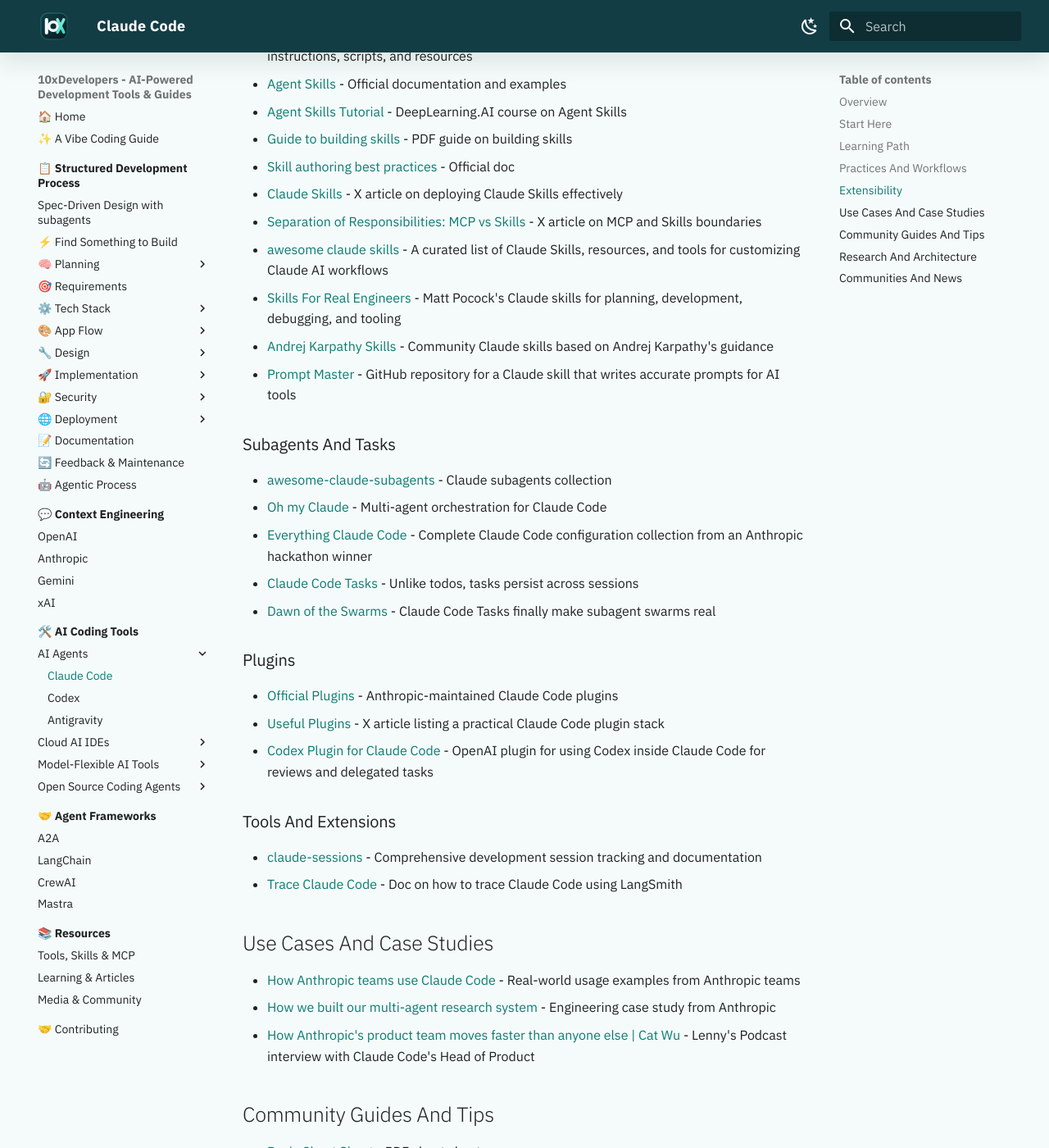
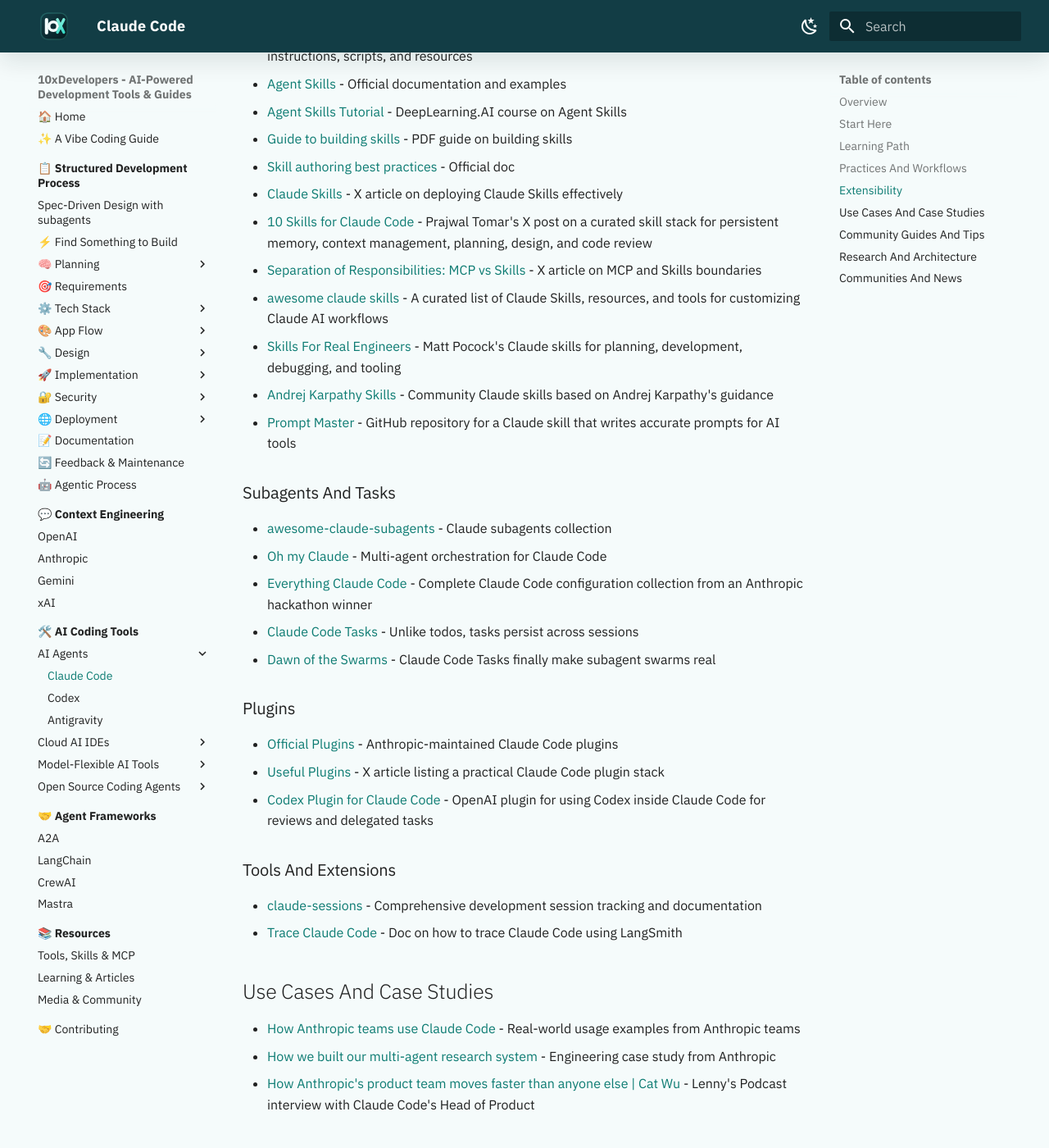
Before and after one commit to shlomoc/10xdev, an MkDocs documentation site: the page built from docs/ai-coding-tools/ai-agents/claude-code.md, in a window 1280 px wide and 1400 px high, scrolled down 1652 px. Shown: the whole window at 82% size. Built offline with MkDocs 1.6.1 and Material for MkDocs 9.7.7, drawn with Linux system fonts in a browser that asks for light colours; some of the changed text lies outside the part shown.

Commit message:
docs: add new resources for Claude Code and Codex, including skill stacks and prompting techniques

```diff
--- a/docs/ai-coding-tools/ai-agents/claude-code.md
+++ b/docs/ai-coding-tools/ai-agents/claude-code.md
@@ -52,6 +52,7 @@ Claude Code is a CLI that can also be used with an IDE like VS Code.
 - [Guide to building skills](https://resources.anthropic.com/hubfs/The-Complete-Guide-to-Building-Skill-for-Claude.pdf) - PDF guide on building skills
 - [Skill authoring best practices](https://platform.claude.com/docs/en/agents-and-tools/agent-skills/best-practices) - Official doc
 - [Claude Skills](https://x.com/aiedge_/status/2015822565500194961) - X article on deploying Claude Skills effectively
+- [10 Skills for Claude Code](https://x.com/PrajwalTomar_/status/2076238393881796742) - Prajwal Tomar's X post on a curated skill stack for persistent memory, context management, planning, design, and code review
 - [Separation of Responsibilities: MCP vs Skills](https://x.com/dani_avila7/status/2014409635370041517) - X article on MCP and Skills boundaries
 - [awesome claude skills](https://github.com/ComposioHQ/awesome-claude-skills) - A curated list of Claude Skills, resources, and tools for customizing Claude AI workflows
 - [Skills For Real Engineers](https://github.com/mattpocock/skills) - Matt Pocock's Claude skills for planning, development, debugging, and tooling
@@ -85,6 +86,7 @@ Claude Code is a CLI that can also be used with an IDE like VS Code.
 
 ## Community Guides And Tips
 
+- [9 Claude Workflow Formulas](https://x.com/rubenhassid/status/2078797005069979661/photo/1) - Ruben Hassid's X post on skills, projects, context management, question gathering, model selection, and efficient prompting
 - [Basic Cheat Sheet](https://awesomeclaude.ai/code-cheatsheet.pdf) - PDF cheat sheet
 - [Advanced cheat sheet](https://github.com/Njengah/claude-code-cheat-sheet) - Collection of Claude Code tips from Joe Njenga
 - [27 Hidden Claude Features, Settings & Shortcuts](https://x.com/sairahul1/status/2070428662080618607) - X article on Claude Code features, settings, and shortcuts from beginner to pro
```
Also changed, not shown: docs/ai-coding-tools/ai-agents/codex.md (+1 -0 lines).
